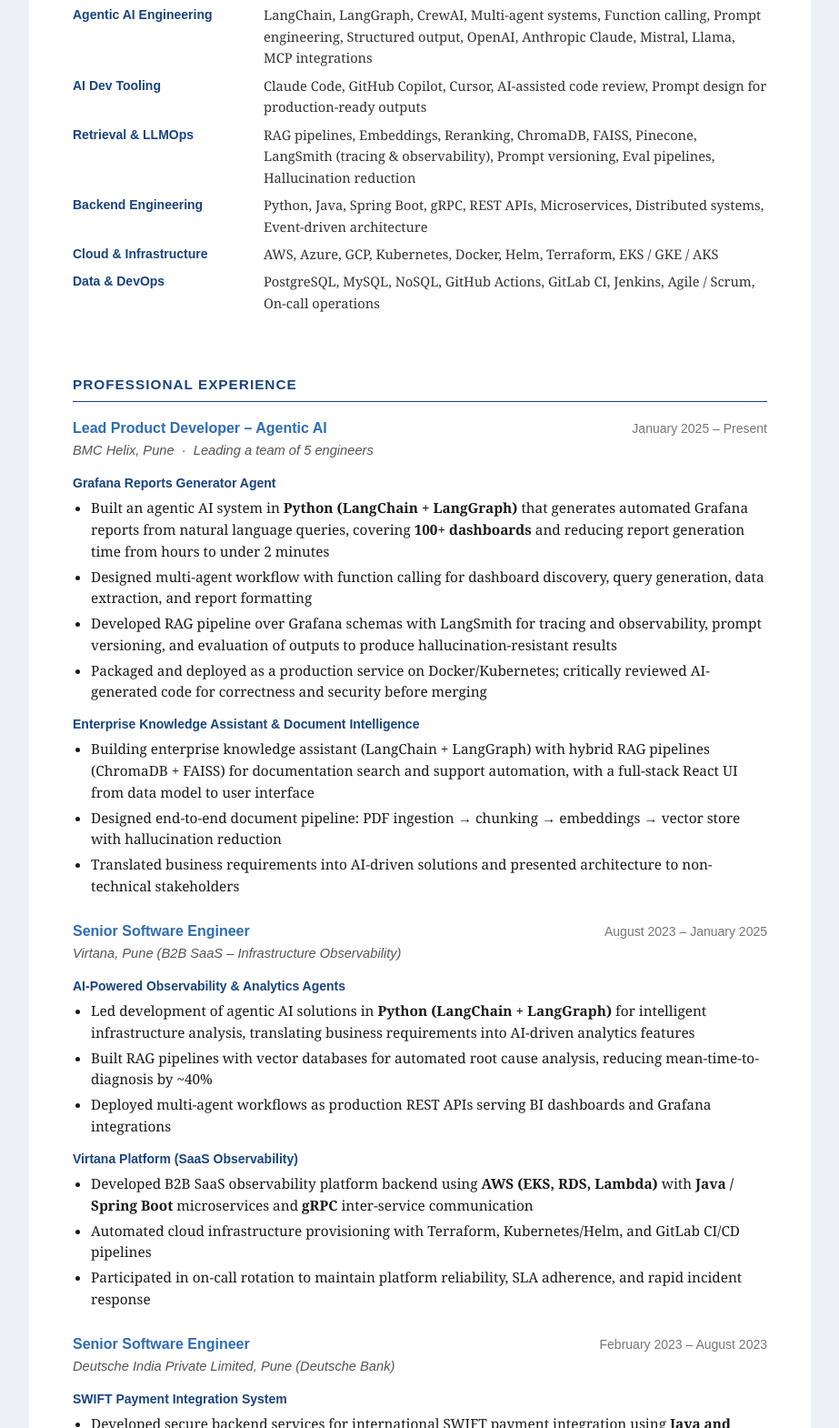
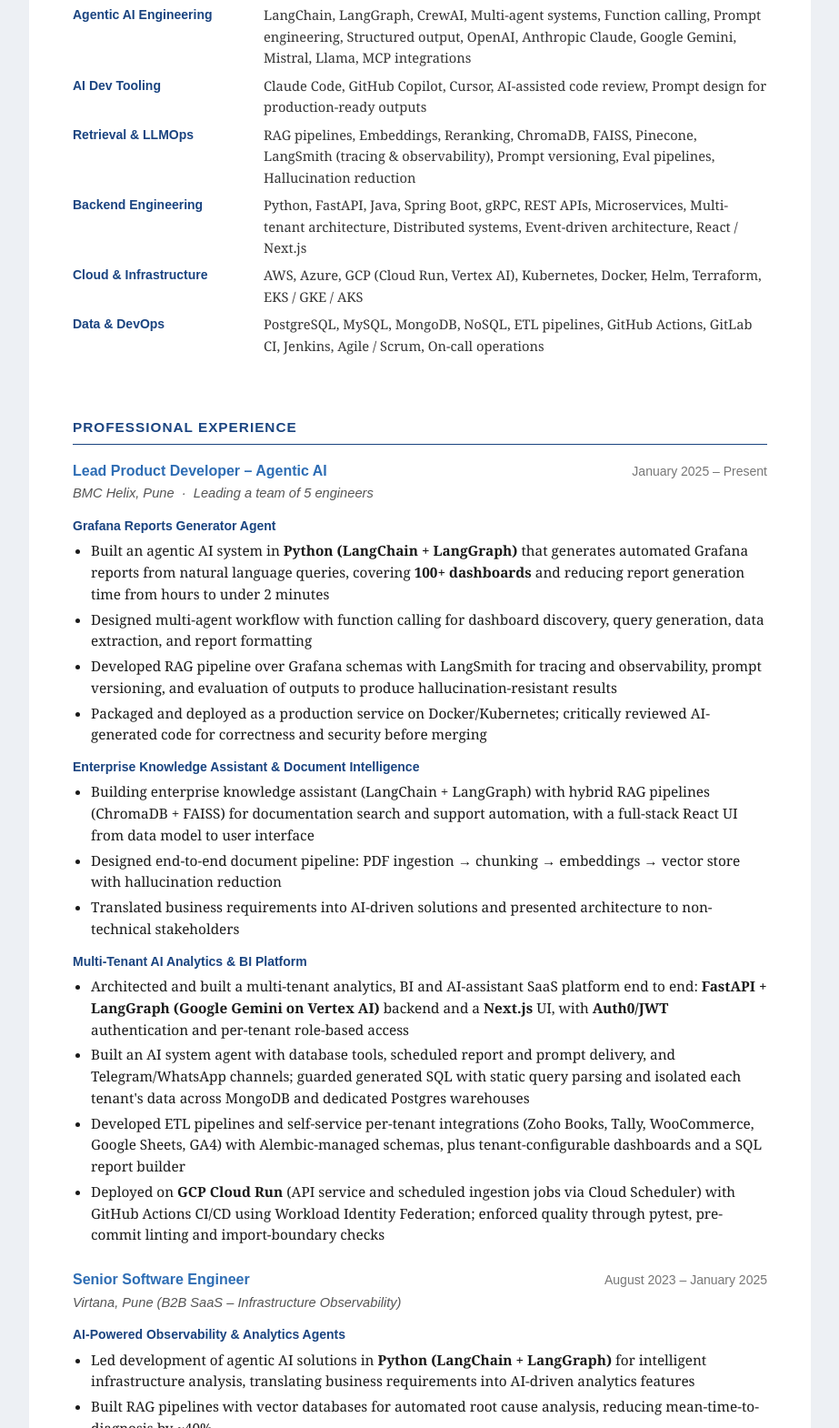
Before and after one commit to taha2009/professional-profile, a plain HTML site: page index.html in a window 1280 px wide. Shown: the part 1051-2621 px from the top of the page at 91% size, without its empty margins (178-1101 px from the left). Drawn offline with Linux system fonts and the light colour scheme.

Commit message:
Add multi-tenant AI analytics platform project to latest role
Co-Authored-By: Claude Sonnet 5.5 <noreply@anthropic.com>

```diff
--- a/index.html
+++ b/index.html
@@ -351,7 +351,7 @@
   <table class="skills-table">
     <tr>
       <td class="skill-cat">Agentic AI Engineering</td>
-      <td class="skill-vals">LangChain, LangGraph, CrewAI, Multi-agent systems, Function calling, Prompt engineering, Structured output, OpenAI, Anthropic Claude, Mistral, Llama, MCP integrations</td>
+      <td class="skill-vals">LangChain, LangGraph, CrewAI, Multi-agent systems, Function calling, Prompt engineering, Structured output, OpenAI, Anthropic Claude, Google Gemini, Mistral, Llama, MCP integrations</td>
     </tr>
     <tr>
       <td class="skill-cat">AI Dev Tooling</td>
@@ -363,15 +363,15 @@
     </tr>
     <tr>
       <td class="skill-cat">Backend Engineering</td>
-      <td class="skill-vals">Python, Java, Spring Boot, gRPC, REST APIs, Microservices, Distributed systems, Event-driven architecture</td>
+      <td class="skill-vals">Python, FastAPI, Java, Spring Boot, gRPC, REST APIs, Microservices, Multi-tenant architecture, Distributed systems, Event-driven architecture, React / Next.js</td>
     </tr>
     <tr>
       <td class="skill-cat">Cloud &amp; Infrastructure</td>
-      <td class="skill-vals">AWS, Azure, GCP, Kubernetes, Docker, Helm, Terraform, EKS / GKE / AKS</td>
+      <td class="skill-vals">AWS, Azure, GCP (Cloud Run, Vertex AI), Kubernetes, Docker, Helm, Terraform, EKS / GKE / AKS</td>
     </tr>
     <tr>
       <td class="skill-cat">Data &amp; DevOps</td>
-      <td class="skill-vals">PostgreSQL, MySQL, NoSQL, GitHub Actions, GitLab CI, Jenkins, Agile / Scrum, On-call operations</td>
+      <td class="skill-vals">PostgreSQL, MySQL, MongoDB, NoSQL, ETL pipelines, GitHub Actions, GitLab CI, Jenkins, Agile / Scrum, On-call operations</td>
     </tr>
   </table>
 </section>
@@ -400,6 +400,14 @@
       <li>Building enterprise knowledge assistant (LangChain + LangGraph) with hybrid RAG pipelines (ChromaDB + FAISS) for documentation search and support automation, with a full-stack React UI from data model to user interface</li>
       <li>Designed end-to-end document pipeline: PDF ingestion → chunking → embeddings → vector store with hallucination reduction</li>
       <li>Translated business requirements into AI-driven solutions and presented architecture to non-technical stakeholders</li>
+    </ul>
+
+    <div class="project-label">Multi-Tenant AI Analytics &amp; BI Platform</div>
+    <ul>
+      <li>Architected and built a multi-tenant analytics, BI and AI-assistant SaaS platform end to end: <strong>FastAPI + LangGraph (Google Gemini on Vertex AI)</strong> backend and a <strong>Next.js</strong> UI, with <strong>Auth0/JWT</strong> authentication and per-tenant role-based access</li>
+      <li>Built an AI system agent with database tools, scheduled report and prompt delivery, and Telegram/WhatsApp channels; guarded generated SQL with static query parsing and isolated each tenant's data across MongoDB and dedicated Postgres warehouses</li>
+      <li>Developed ETL pipelines and self-service per-tenant integrations (Zoho Books, Tally, WooCommerce, Google Sheets, GA4) with Alembic-managed schemas, plus tenant-configurable dashboards and a SQL report builder</li>
+      <li>Deployed on <strong>GCP Cloud Run</strong> (API service and scheduled ingestion jobs via Cloud Scheduler) with GitHub Actions CI/CD using Workload Identity Federation; enforced quality through pytest, pre-commit linting and import-boundary checks</li>
     </ul>
   </div>
 
```
